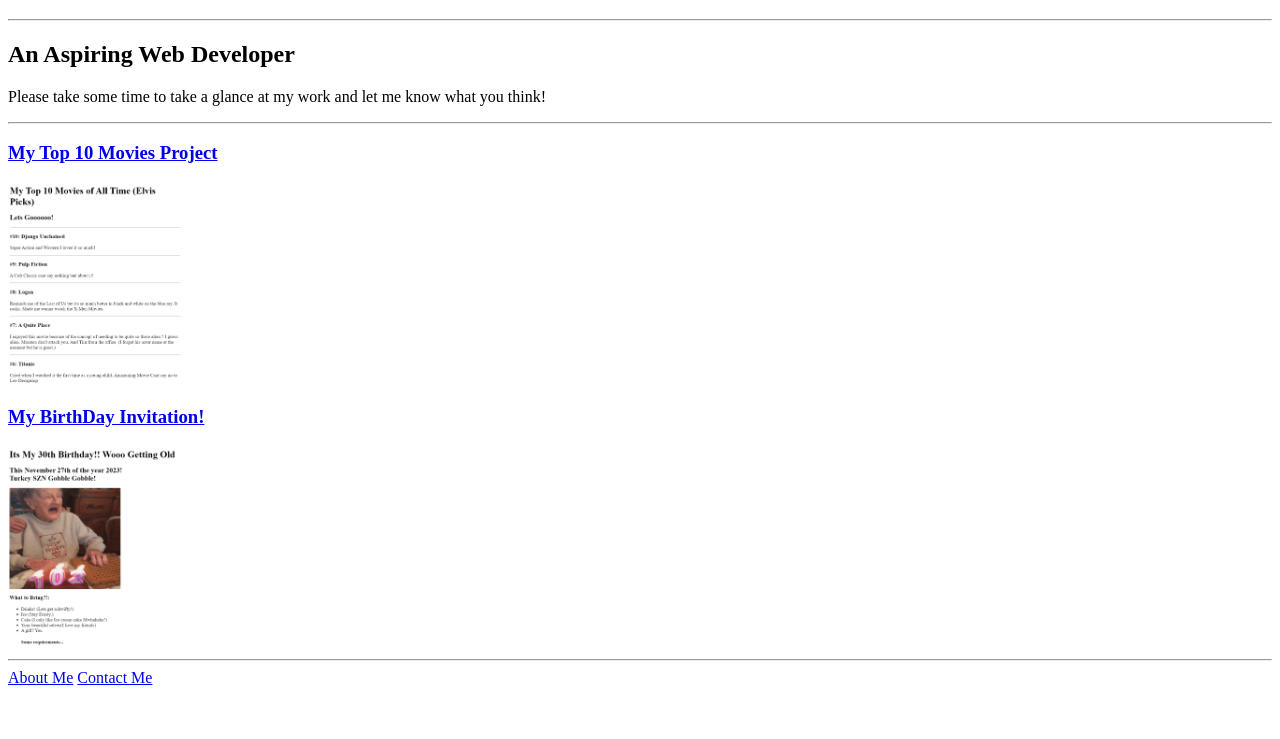
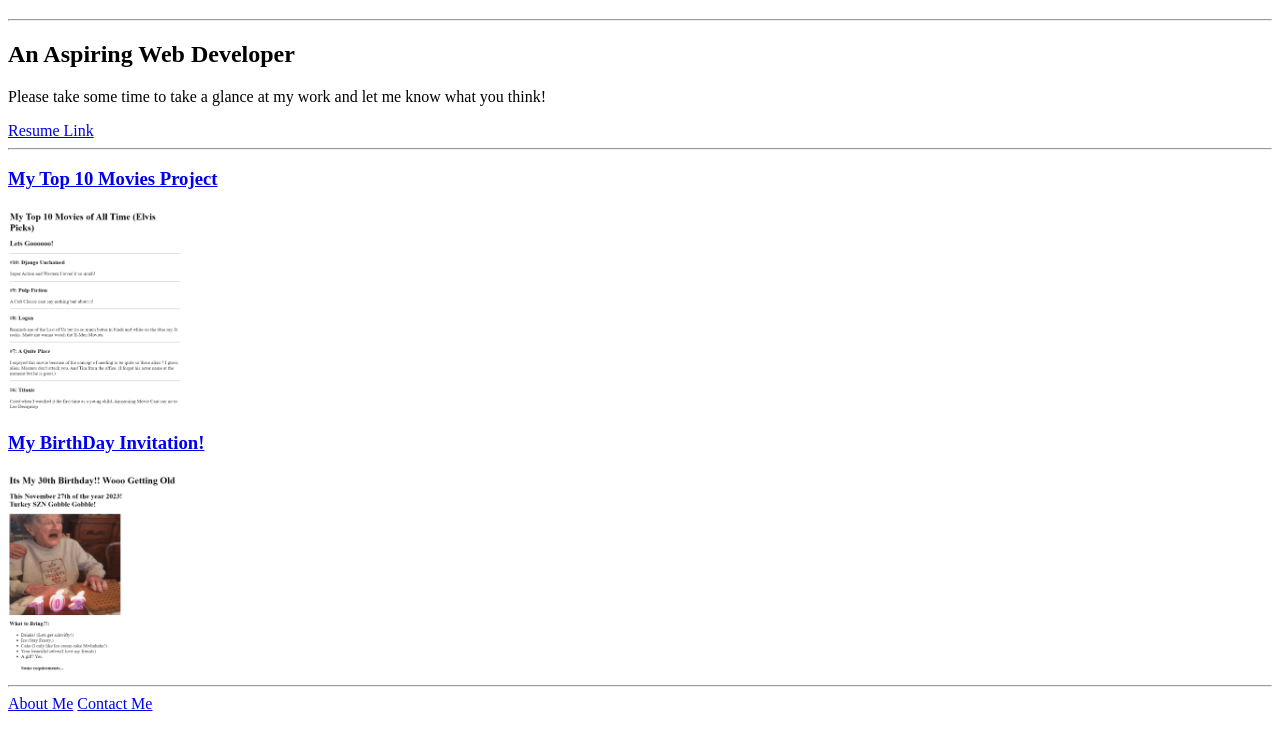
Before and after one commit to BinaryAtoms27/BinaryAtoms27.github.io, a plain HTML site: page index.html in a window 1280 px wide. Shown: the part 61-800 px from the top of the page. Drawn offline with Linux system fonts and the light colour scheme.

Commit message:
Index Updates

```diff
--- a/index.html
+++ b/index.html
@@ -11,6 +11,7 @@
     <hr>
     <h2>An Aspiring Web Developer</h2>
         <p>Please take some time to take a glance at my work and let me know what you think!</p>
+        <a href="./public/MyResume.html">Resume Link</a>
     <hr>
     <a href="./public/ElvisTopMovies.html" ><h3>My Top 10 Movies Project</h3></a>
     <img src="./assets/images/Movies.png" alt="Movies Project screenshot" height="200">
```
